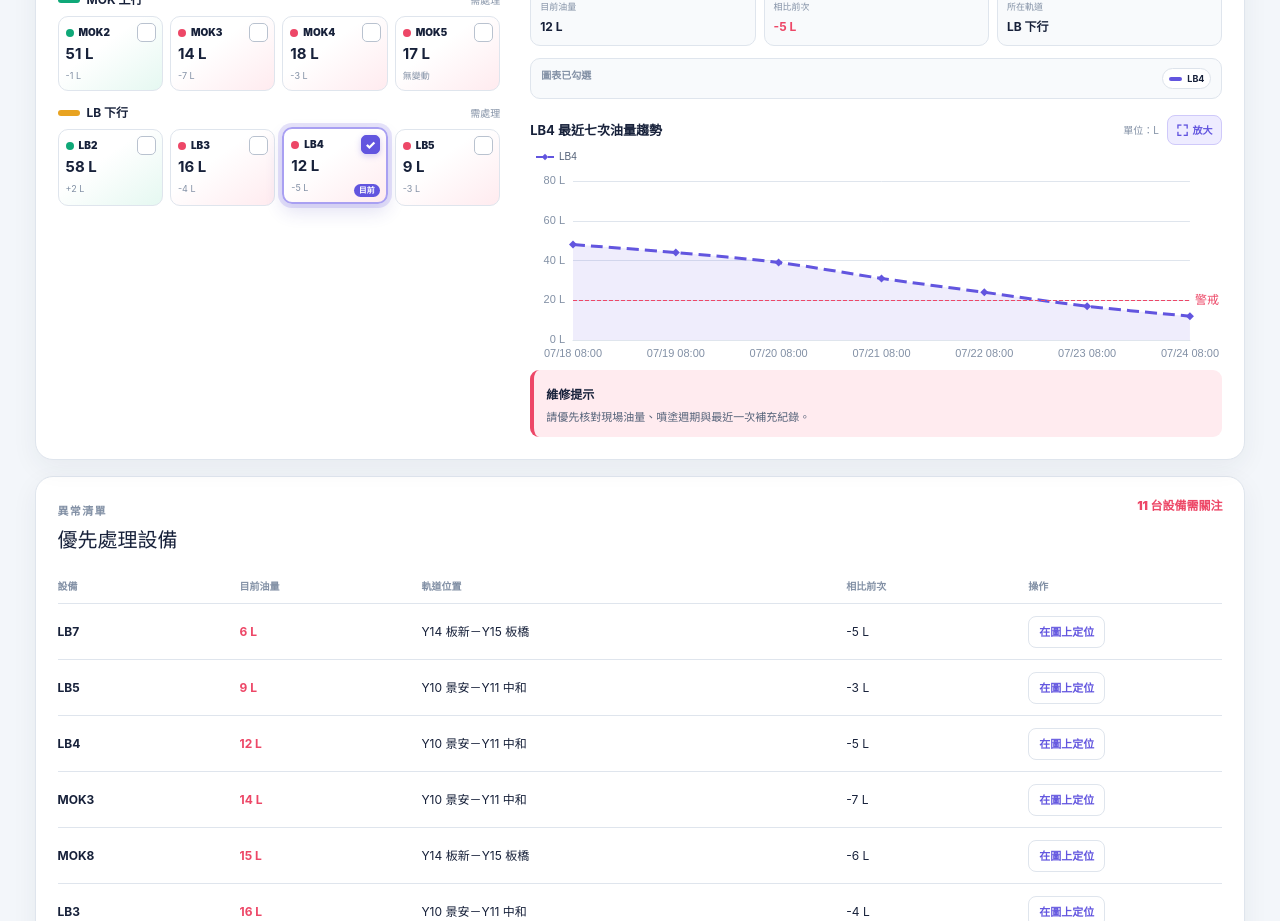
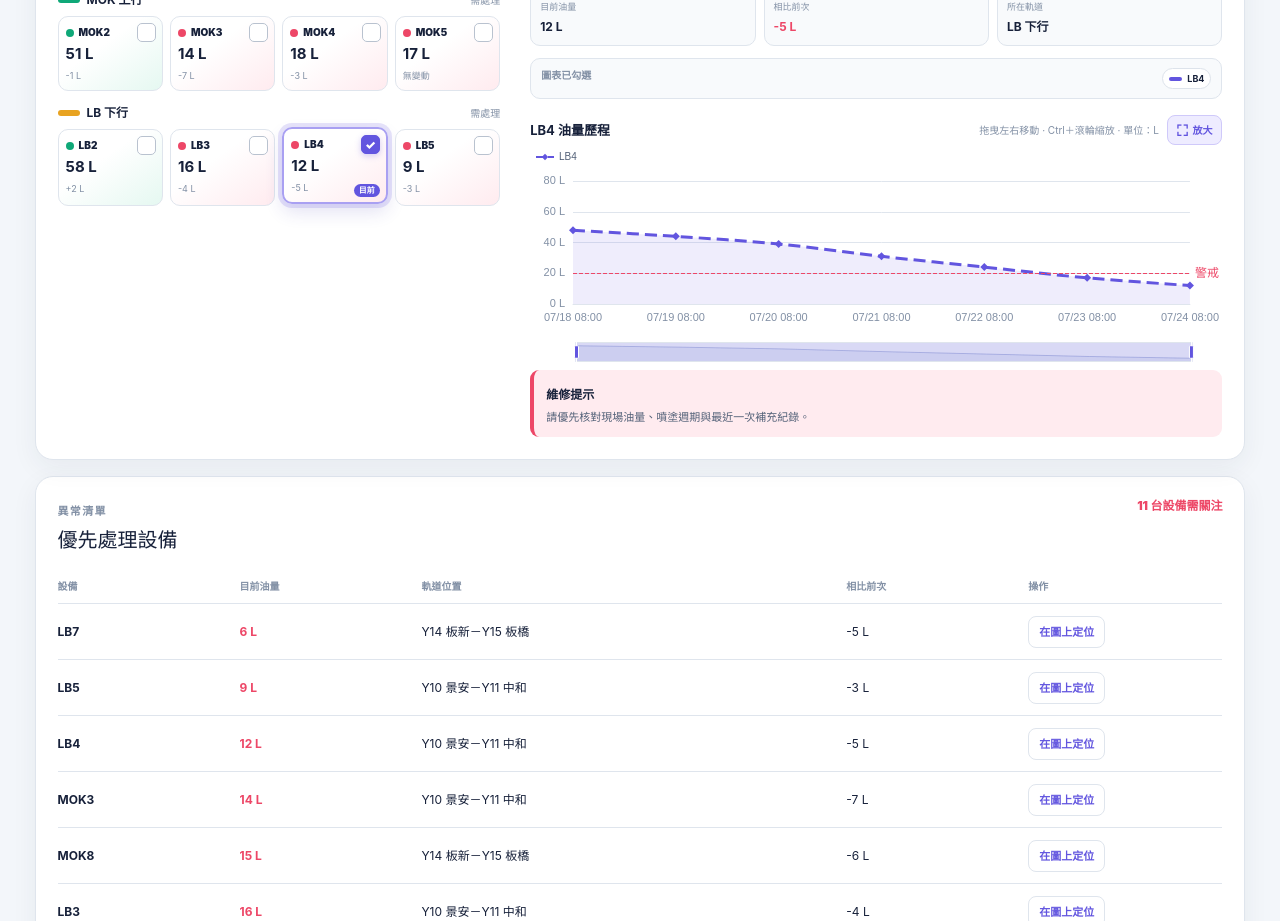
Before and after one commit to forever01260407/MRT, a Next.js app: page / in a window 1280 px wide. Shown: the part 1540-2461 px from the top of the page. Built offline with nearby package versions, Linux system fonts and the light colour scheme.

Commit message:
Add full-history chart navigation

```diff
--- a/app/page.tsx
+++ b/app/page.tsx
@@ -280,7 +280,6 @@ function applyImportedRecords(sourceSegments: Segment[], records: LubricationRec
         };
       }
       const sortedRecords = [...deviceRecords].sort((a, b) => a.measuredAt.localeCompare(b.measuredAt));
-      const recentRecords = sortedRecords.slice(-7);
       const latestRecord = sortedRecords[sortedRecords.length - 1];
       const previousRecord = sortedRecords[sortedRecords.length - 2];
       const change = previousRecord ? Number((latestRecord.oilLevel - previousRecord.oilLevel).toFixed(2)) : 0;
@@ -289,8 +288,8 @@ function applyImportedRecords(sourceSegments: Segment[], records: LubricationRec
         status: oilLevelStatus(latestRecord.oilLevel),
         value: latestRecord.oilLevel,
         change,
-        history: recentRecords.map((record) => record.oilLevel),
-        historyDates: recentRecords.map((record) => record.measuredAt),
+        history: sortedRecords.map((record) => record.oilLevel),
+        historyDates: sortedRecords.map((record) => record.measuredAt),
         latestRecord,
         dataState: "imported" as const,
       };
@@ -374,6 +373,9 @@ function HistoryChart({ devices, expanded = false }: { devices: Device[]; expand
     let disposed = false;
     let chart: { dispose: () => void; resize: () => void } | undefined;
     const axisDates = Array.from(new Set(devices.flatMap((device) => device.historyDates))).sort();
+    const initialStartIndex = Math.max(0, axisDates.length - 7);
+    const initialStartValue = axisDates[initialStartIndex];
+    const initialEndValue = axisDates.at(-1);
     const highestValue = Math.max(80, ...devices.flatMap((device) => device.history));
     const yAxisMaximum = highestValue <= 100 ? Math.ceil(highestValue / 20) * 20 : Math.ceil(highestValue / 100) * 100;
 
@@ -397,8 +399,37 @@ function HistoryChart({ devices, expanded = false }: { devices: Device[]; expand
           left: expanded ? 66 : 43,
           right: expanded ? 30 : 12,
           top: devices.length > 1 ? (expanded ? 66 : 48) : (expanded ? 52 : 36),
-          bottom: expanded ? 48 : 30,
+          bottom: expanded ? 86 : 66,
         },
+        dataZoom: axisDates.length > 1 ? [
+          {
+            type: "inside",
+            xAxisIndex: 0,
+            startValue: initialStartValue,
+            endValue: initialEndValue,
+            zoomOnMouseWheel: "ctrl",
+            moveOnMouseMove: true,
+            moveOnMouseWheel: false,
+            preventDefaultMouseMove: true,
+            minValueSpan: 1,
+          },
+          {
+            type: "slider",
+            xAxisIndex: 0,
+            startValue: initialStartValue,
+            endValue: initialEndValue,
+            bottom: expanded ? 12 : 8,
+            height: expanded ? 26 : 20,
+            brushSelect: false,
+            showDetail: false,
+            borderColor: styles.getPropertyValue("--line").trim(),
+            backgroundColor: "rgba(244, 246, 250, .86)",
+            fillerColor: "rgba(98, 85, 223, .18)",
+            handleStyle: { color: styles.getPropertyValue("--violet").trim(), borderColor: "#ffffff" },
+            moveHandleStyle: { color: styles.getPropertyValue("--violet").trim() },
+            minValueSpan: 1,
+          },
+        ] : [],
         tooltip: { trigger: "axis", valueFormatter: (value: unknown) => `${value} L` },
         xAxis: {
           type: "category",
@@ -1067,9 +1098,9 @@ export default function Home() {
                   ))}</div>
                 </div>
                 <div className="chart-heading">
-                  <strong>{hasDeviceData(selectedDevice) ? (comparedDevices.length > 1 ? `${comparedDevices.length} 台設備趨勢比較` : `${selectedDevice.id} 最近七次油量趨勢`) : `${selectedDevice.id} 尚無量測歷程`}</strong>
+                  <strong>{hasDeviceData(selectedDevice) ? (comparedDevices.length > 1 ? `${comparedDevices.length} 台設備趨勢比較` : `${selectedDevice.id} 油量歷程`) : `${selectedDevice.id} 尚無量測歷程`}</strong>
                   <div className="chart-heading-actions">
-                    <span>單位：L</span>
+                    <span>拖曳左右移動 · Ctrl＋滾輪縮放 · 單位：L</span>
                     <button
                       type="button"
                       className="expand-chart-button"
@@ -1186,7 +1217,7 @@ export default function Home() {
                 <div>
                   <span className="panel-kicker">{selectedSegment.location}</span>
                   <h3 id="expanded-chart-title">
-                    {comparedDevices.length > 1 ? `${comparedDevices.length} 台設備趨勢比較` : `${selectedDevice.id} 最近七次油量趨勢`}
+                    {comparedDevices.length > 1 ? `${comparedDevices.length} 台設備趨勢比較` : `${selectedDevice.id} 完整油量歷程`}
                   </h3>
                 </div>
                 <button
@@ -1203,7 +1234,7 @@ export default function Home() {
                     <i></i><strong>{device.id}</strong>{hasDeviceData(device) ? `${device.value} L` : "無資料"}
                   </span>
                 ))}
-                <small>單位：L</small>
+                <small>拖曳圖表左右移動 · Ctrl＋滾輪縮放 · 下方滑桿調整範圍 · 單位：L</small>
               </div>
               <div className="chart-modal-canvas">
                 <HistoryChart devices={comparedDevices} expanded />
```
Also changed, not shown: 1 other file (tests, documents, lock files or other folders).
